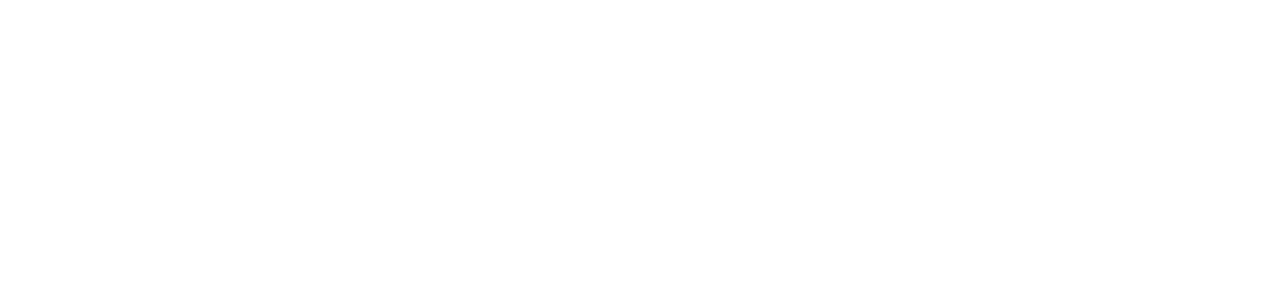
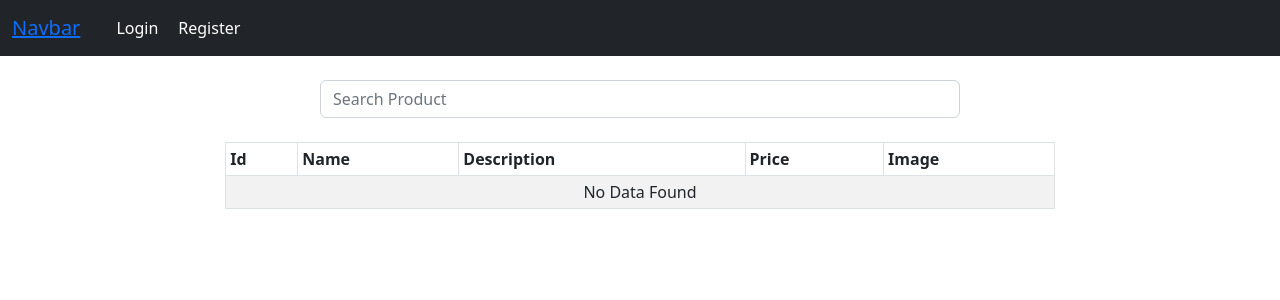
Before and after one commit to heyitsuzair/ecom-dashboard-react-laravel, a React (Create React App) app in the folder ecom-frontend/: page /search in a window 1280 px wide. Before the commit this address had no page. Shown: the top 300 px of the page. Built offline with nearby package versions, Linux system fonts and the light colour scheme.

Commit message:
Search Implemented

```diff
--- a/ecom-frontend/src/Routes/Routes.js
+++ b/ecom-frontend/src/Routes/Routes.js
@@ -5,6 +5,7 @@
 import Register from "../pages/Register";
 import UpdateProduct from "../pages/UpdateProduct";
 import GetProducts from "../pages/GetProducts";
+import Search from "../pages/Search";
 
 export default function RoutesIndex() {
   return (
@@ -16,6 +17,7 @@
           <Route path="/getProducts" element={<GetProducts />} />
           <Route path="/register" element={<Register />} />
           <Route path="/updateProduct/:id" element={<UpdateProduct />} />
+          <Route path="/search" element={<Search />} />
         </Routes>
       </Router>
     </>
--- a/ecom-frontend/src/components/commons/Header/Header.js
+++ b/ecom-frontend/src/components/commons/Header/Header.js
@@ -17,6 +17,7 @@
             <>
               <Link to="/addProduct">Add Product</Link>
               <Link to="/getProducts">Products</Link>
+              <Link to="/search">Search</Link>
             </>
           ) : (
             <>
--- /dev/null
+++ b/ecom-frontend/src/pages/Search.js
@@ -0,0 +1,71 @@
+import React, { useState } from "react";
+import Header from "../components/commons/Header/Header";
+import axios from "axios";
+import { search, server } from "../utils/apis/apis";
+import { Container, Table } from "react-bootstrap";
+export default function SearchProducts() {
+  const [data, setData] = useState([]);
+
+  const handleSearch = async (e) => {
+    try {
+      const { data } = await axios.get(search + "/" + e.target.value);
+      setData(data);
+    } catch (error) {
+      console.log(error);
+    }
+  };
+
+  return (
+    <div>
+      <Header />
+      <div className="col-6 offset-3 mt-4">
+        <input
+          type="text"
+          className="form-control"
+          placeholder="Search Product"
+          onChange={(e) => handleSearch(e)}
+        />
+      </div>
+      <Container className="mt-4 col-md-8">
+        <Table striped bordered hover size="sm">
+          <thead>
+            <tr>
+              <th>Id</th>
+              <th>Name</th>
+              <th>Description</th>
+              <th>Price</th>
+              <th>Image</th>
+            </tr>
+          </thead>
+          <tbody>
+            {data.length < 1 ? (
+              <tr>
+                <td colSpan={12} style={{ textAlign: "center" }}>
+                  No Data Found
+                </td>
+              </tr>
+            ) : (
+              data.map((item) => {
+                return (
+                  <tr key={item.id}>
+                    <td>{item.id}</td>
+                    <td>{item.name}</td>
+                    <td>{item.description}</td>
+                    <td>{item.price}</td>
+                    <td style={{ textAlign: "center" }}>
+                      <img
+                        src={server + item.img_path}
+                        width={100}
+                        alt="Product"
+                      />
+                    </td>
+                  </tr>
+                );
+              })
+            )}
+          </tbody>
+        </Table>
+      </Container>
+    </div>
+  );
+}
--- a/ecom-frontend/src/utils/apis/apis.js
+++ b/ecom-frontend/src/utils/apis/apis.js
@@ -6,3 +6,4 @@
 export const deleteProduct = server + "api/deleteProduct";
 export const getSingleProduct = server + "api/getSingleProduct";
 export const updateProduct = server + "api/updateProduct";
+export const search = server + "api/search";
```
